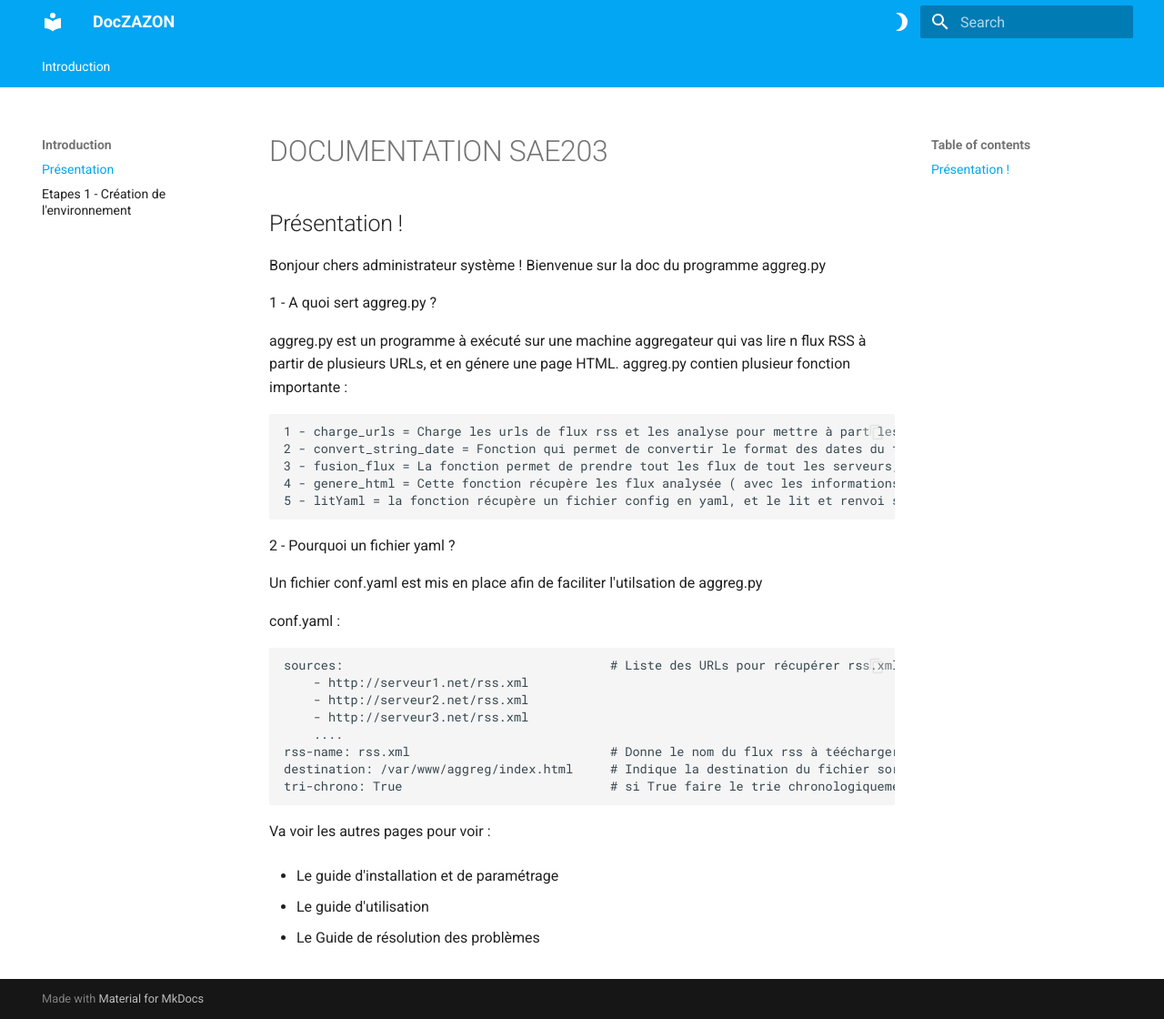
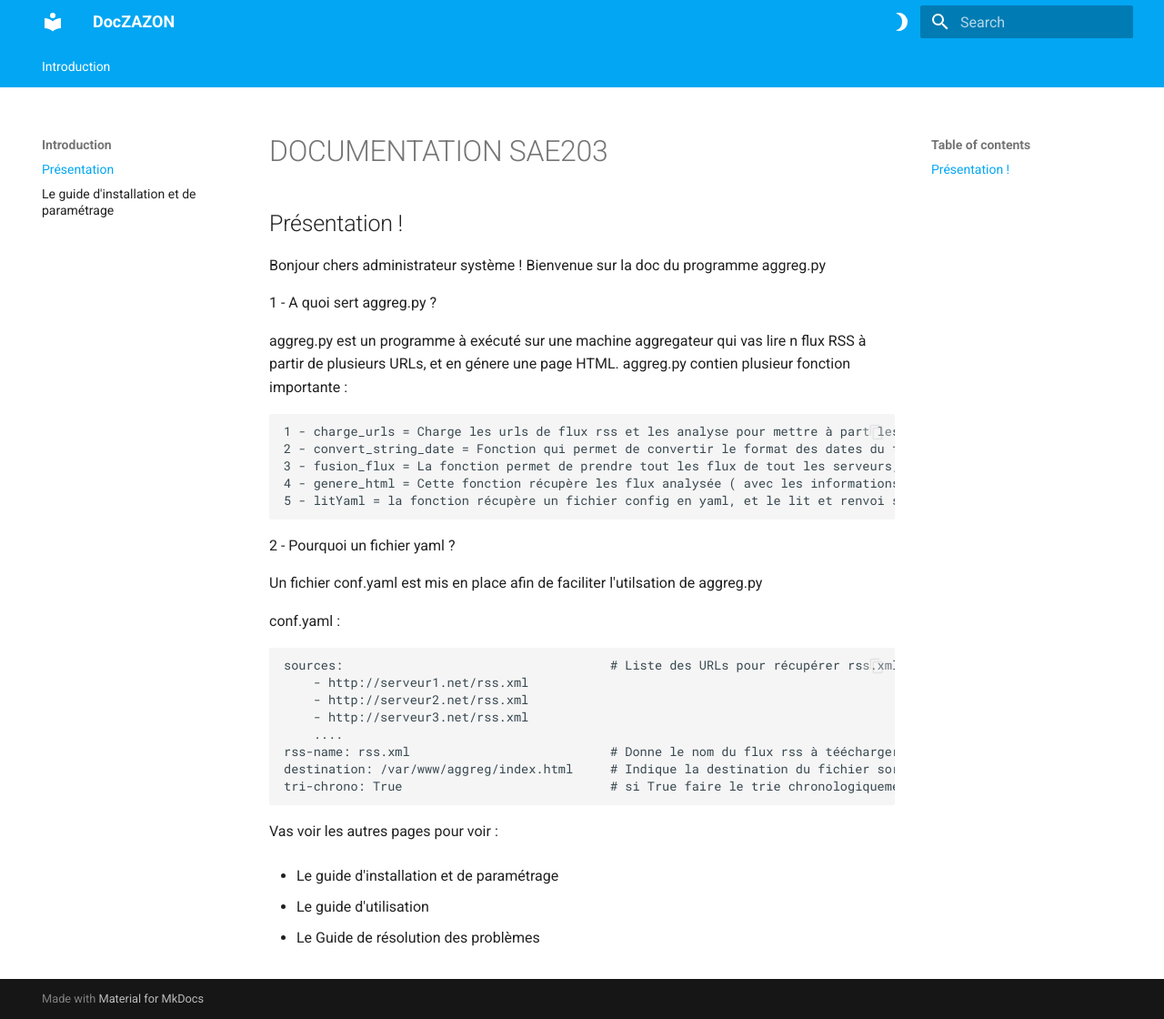
Before and after one commit to JasonVachier/SAE203, an MkDocs documentation site: the page built from docs/index.md, in a window 1280 px wide and 1120 px high. Shown: the whole window at 91% size. Built offline with MkDocs 1.6.1 and Material for MkDocs 9.7.7, drawn with Linux system fonts in a browser that asks for light colours.

Commit message:
Push test

```diff
--- a/docs/index.md
+++ b/docs/index.md
@@ -30,7 +30,7 @@ conf.yaml :
     tri-chrono: True                            # si True faire le trie chronologiquement, si False trie par criticité
 
 
-Va voir les autres pages pour voir :
+Vas voir les autres pages pour voir :
 
 - Le guide d'installation et de paramétrage
 
--- a/mkdocs.yml
+++ b/mkdocs.yml
@@ -4,7 +4,7 @@ nav:
   - Introduction:
     - "Présentation" : "index.md"
 
-    - "Etapes 1 - Création de l'environnement" : "Etape1.md"
+    - "Le guide d'installation et de paramétrage" : "Etape1.md"
 
 
 
```
